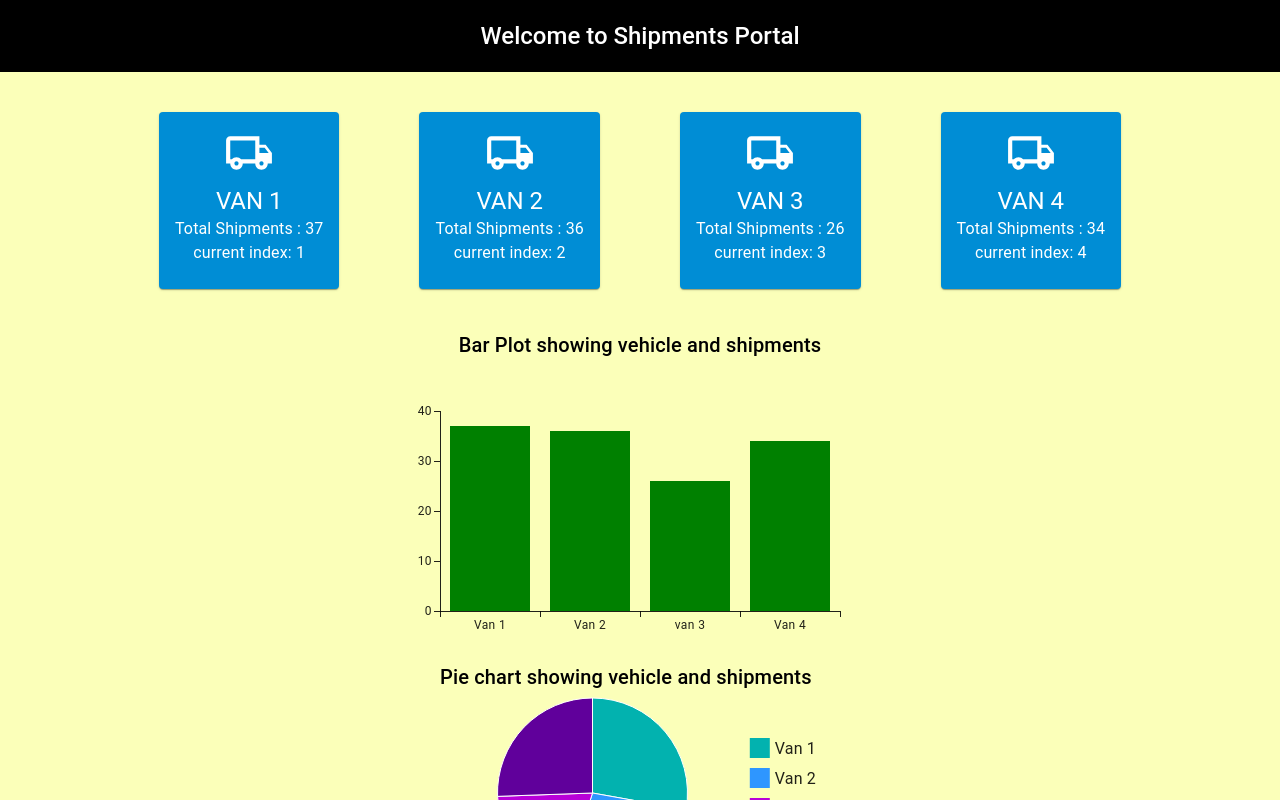
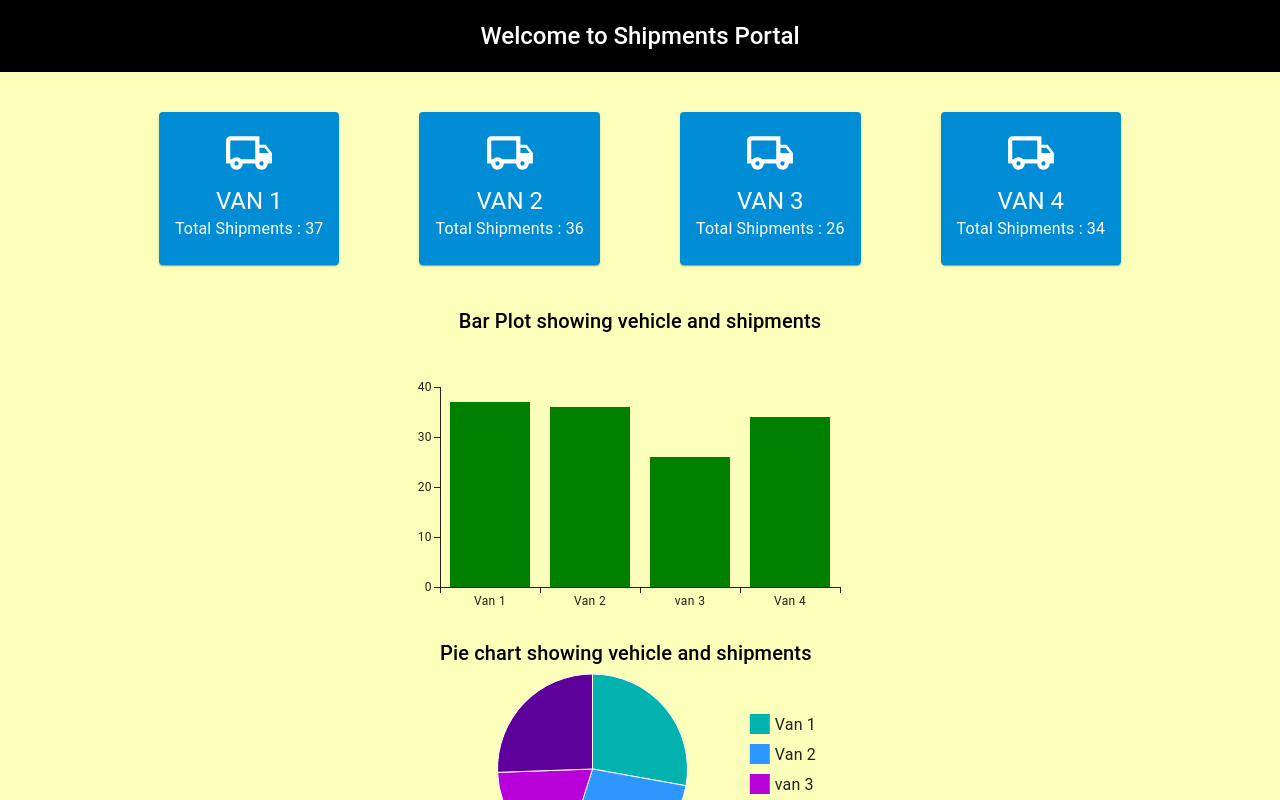
Before and after one commit to dhgavali/master_concept_transporter, a React (Vite) app: page / in a window 1280 px wide. Shown: the top 800 px of the page. Built offline with nearby package versions, Linux system fonts and the light colour scheme.

Commit message:
code cleaning

```diff
--- a/src/utils/vanHeader.jsx
+++ b/src/utils/vanHeader.jsx
@@ -12,7 +12,7 @@ import LocalShippingOutlinedIcon from "@mui/icons-material/LocalShippingOutlined
 const VanHeader = ({ data, onCardClick }) => {
   // console.log()
   const handleCardClick = (cardIndex) => {
-    onCardClick(cardIndex-1);
+    onCardClick(cardIndex - 1);
   };
   return (
     <Box sx={{ display: "flex", cursor: "pointer", justifyContent: "center" }}>
@@ -46,9 +46,6 @@ const VanHeader = ({ data, onCardClick }) => {
               <Typography variant="body1">
                 {"Total Shipments : " + data.visits.length}
               </Typography>
-              <Typography variant="body1">
-                {"current index: " + data.vehicleid}
-              </Typography>
             </CardContent>
           </Card>
         );
```
Also changed, not shown: src/Home.jsx (+0 -41 lines).
